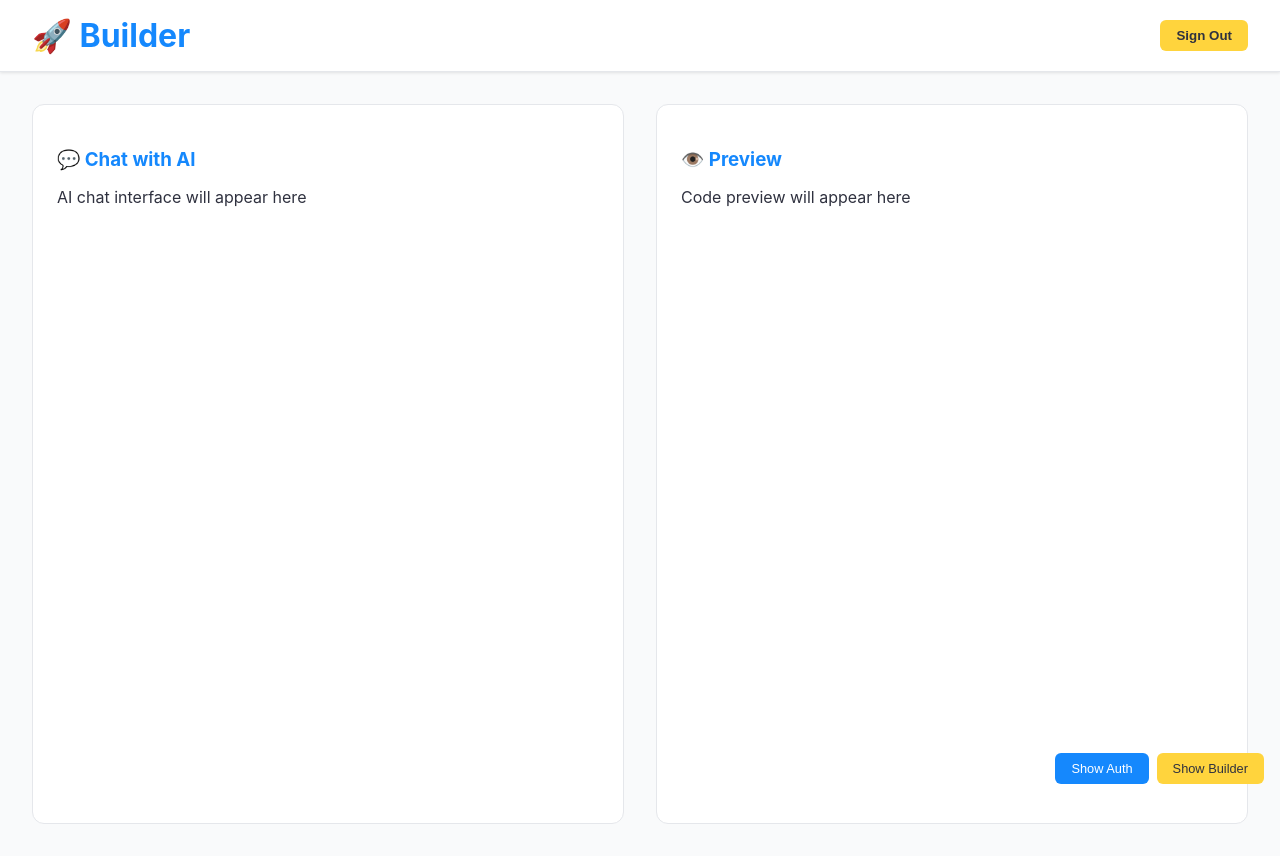
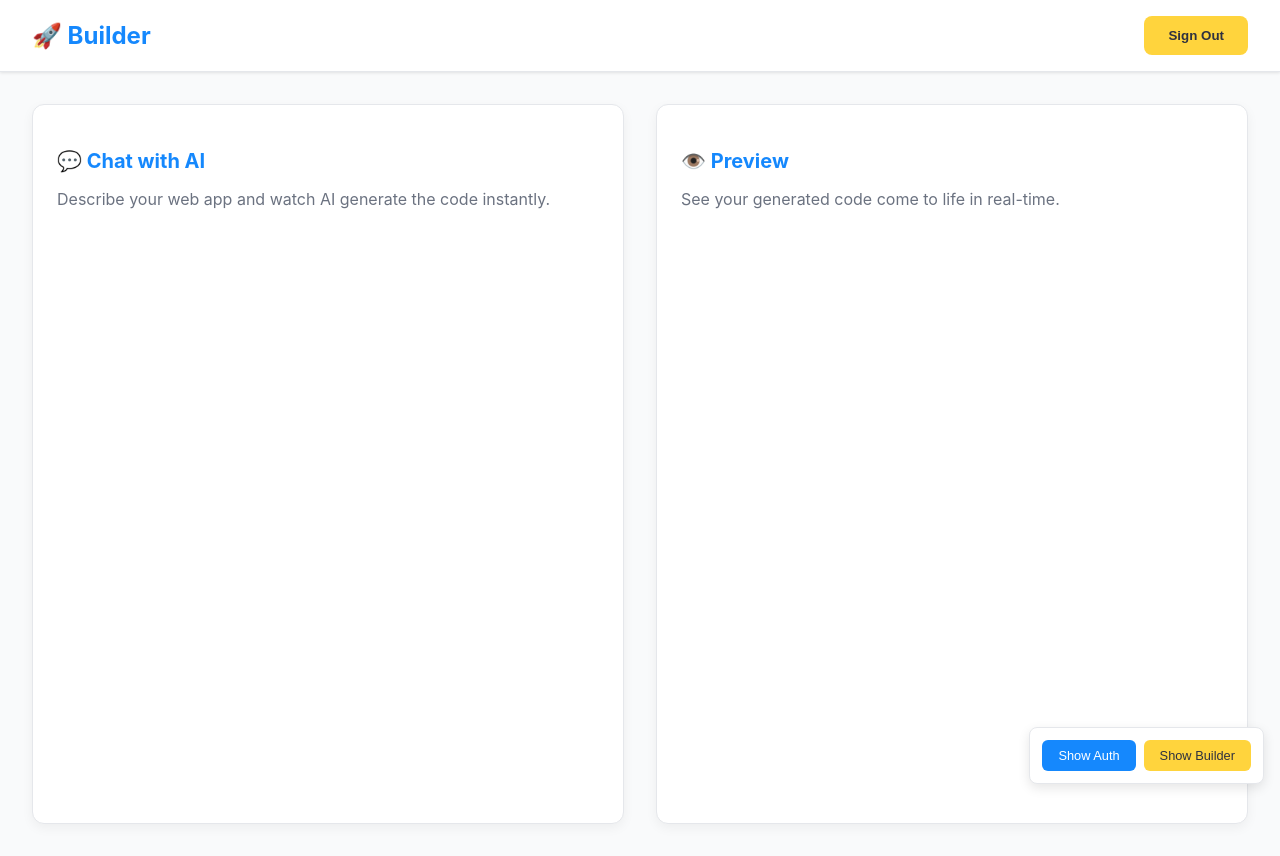
Before and after one commit to tedcharles111/engineer, a React (Vite) app: page / in a window 1280 px wide. Both pictures are taken after a click on the button "Show Builder". Built offline with nearby package versions, Linux system fonts and the light colour scheme.

Commit message:
fix: remove TypeScript errors, use hardcoded Bolt.new colors, working version

```diff
--- a/src/App.tsx
+++ b/src/App.tsx
@@ -1,40 +1,55 @@
-import React, { useState, useEffect } from 'react';
+import { useState } from 'react';
 import './index.css';
 
+function App() {
+  const [isAuthenticated, setIsAuthenticated] = useState(false);
+
   // Simple inline components to avoid import errors
-const Auth = () => (
+  const AuthPage = () => (
     <div style={{
       minHeight: '100vh',
-    background: 'var(--light-background)',
+      background: 'linear-gradient(135deg, #1588FD 0%, #0C7AE6 100%)',
       display: 'flex',
       alignItems: 'center',
       justifyContent: 'center',
       padding: '2rem'
     }}>
       <div style={{
-      background: 'var(--white)',
+        background: 'white',
         padding: '3rem',
-      borderRadius: '12px',
-      boxShadow: '0 4px 20px rgba(0,0,0,0.1)',
-      border: '1px solid var(--border-color)',
+        borderRadius: '16px',
+        boxShadow: '0 20px 60px rgba(21, 136, 253, 0.3)',
         maxWidth: '400px',
         width: '100%',
         textAlign: 'center'
       }}>
-      <h1 style={{ color: 'var(--primary-blue)', marginBottom: '0.5rem' }}>🔐 Sign In</h1>
-      <p style={{ color: 'var(--text-secondary)', marginBottom: '2rem' }}>Welcome to Multiverse AI</p>
+        <h1 style={{
+          color: '#1588FD',
+          fontSize: '2.5rem',
+          marginBottom: '0.5rem'
+        }}>
+          🚀 Multiverse AI
+        </h1>
+        <p style={{
+          color: '#6B7280',
+          marginBottom: '2rem',
+          fontSize: '1.1rem'
+        }}>
+          Build web apps with AI power
+        </p>
 
-      <div style={{ marginBottom: '1rem' }}>
+        <div style={{ marginBottom: '1.5rem' }}>
           <input
             type="email"
             placeholder="Email address"
             style={{
               width: '100%',
               padding: '1rem',
-            border: '2px solid var(--border-color)',
+              border: '2px solid #E5E7EB',
               borderRadius: '8px',
               fontSize: '1rem',
-            marginBottom: '1rem'
+              marginBottom: '1rem',
+              boxSizing: 'border-box'
             }}
           />
           <input
@@ -43,16 +58,17 @@
             style={{
               width: '100%',
               padding: '1rem',
-            border: '2px solid var(--border-color)',
+              border: '2px solid #E5E7EB',
               borderRadius: '8px',
               fontSize: '1rem',
-            marginBottom: '1rem'
+              marginBottom: '1.5rem',
+              boxSizing: 'border-box'
             }}
           />
         </div>
 
         <button style={{
-        background: 'var(--primary-blue)',
+          background: '#1588FD',
           color: 'white',
           border: 'none',
           padding: '1rem 2rem',
@@ -61,22 +77,30 @@
           fontWeight: '600',
           width: '100%',
           cursor: 'pointer',
-        marginBottom: '1rem'
+          marginBottom: '1rem',
+          transition: 'all 0.2s ease'
         }}>
           Sign In
         </button>
 
         <button style={{
-        background: 'var(--electric-yellow)',
-        color: 'var(--dark-charcoal)',
+          background: '#2F313F',
+          color: 'white',
           border: 'none',
           padding: '1rem 2rem',
           borderRadius: '8px',
           fontSize: '1rem',
           fontWeight: '600',
           width: '100%',
-        cursor: 'pointer'
+          cursor: 'pointer',
+          display: 'flex',
+          alignItems: 'center',
+          justifyContent: 'center',
+          gap: '0.5rem'
         }}>
+          <svg width="20" height="20" viewBox="0 0 24 24" fill="currentColor">
+            <path d="M12 0c-6.626 0-12 5.373-12 12 0 5.302 3.438 9.8 8.207 11.387.599.111.793-.261.793-.577v-2.234c-3.338.726-4.033-1.416-4.033-1.416-.546-1.387-1.333-1.756-1.333-1.756-1.089-.745.083-.729.083-.729 1.205.084 1.839 1.237 1.839 1.237 1.07 1.834 2.807 1.304 3.492.997.107-.775.418-1.305.762-1.604-2.665-.305-5.467-1.334-5.467-5.931 0-1.311.469-2.381 1.236-3.221-.124-.303-.535-1.524.117-3.176 0 0 1.008-.322 3.301 1.23.957-.266 1.983-.399 3.003-.404 1.02.005 2.047.138 3.006.404 2.291-1.552 3.297-1.23 3.297-1.23.653 1.653.242 2.874.118 3.176.77.84 1.235 1.911 1.235 3.221 0 4.609-2.807 5.624-5.479 5.921.43.372.823 1.102.823 2.222v3.293c0 .319.192.694.801.576 4.765-1.589 8.199-6.086 8.199-11.386 0-6.627-5.373-12-12-12z"/>
+          </svg>
           Sign In with GitHub
         </button>
       </div>
@@ -86,24 +110,31 @@
   const BuilderPage = () => (
     <div style={{
       minHeight: '100vh',
-    background: 'var(--light-background)'
+      background: '#F9FAFB'
     }}>
       <header style={{
-      background: 'var(--white)',
+        background: 'white',
         padding: '1rem 2rem',
-      borderBottom: '1px solid var(--border-color)',
+        borderBottom: '1px solid #E5E7EB',
         boxShadow: '0 1px 3px rgba(0,0,0,0.1)',
         display: 'flex',
         justifyContent: 'space-between',
         alignItems: 'center'
       }}>
-      <h1 style={{ color: 'var(--primary-blue)', margin: 0 }}>🚀 Builder</h1>
+        <h1 style={{
+          color: '#1588FD',
+          margin: 0,
+          fontSize: '1.5rem',
+          fontWeight: '700'
+        }}>
+          🚀 Builder
+        </h1>
         <button style={{
-        background: 'var(--electric-yellow)',
-        color: 'var(--dark-charcoal)',
+          background: '#FFD43D',
+          color: '#2F313F',
           border: 'none',
-        padding: '0.5rem 1rem',
-        borderRadius: '6px',
+          padding: '0.75rem 1.5rem',
+          borderRadius: '8px',
           fontWeight: '600',
           cursor: 'pointer'
         }}>
@@ -116,56 +147,79 @@
         gridTemplateColumns: '1fr 1fr',
         gap: '2rem',
         padding: '2rem',
-      height: 'calc(100vh - 80px)'
+        height: 'calc(100vh - 80px)',
+        maxWidth: '1400px',
+        margin: '0 auto'
       }}>
         <div style={{
-        background: 'var(--white)',
+          background: 'white',
           borderRadius: '12px',
           padding: '1.5rem',
-        border: '1px solid var(--border-color)'
+          border: '1px solid #E5E7EB',
+          boxShadow: '0 4px 12px rgba(0,0,0,0.05)'
         }}>
-        <h3 style={{ color: 'var(--primary-blue)', marginBottom: '1rem' }}>💬 Chat with AI</h3>
-        <p>AI chat interface will appear here</p>
+          <h3 style={{
+            color: '#1588FD',
+            marginBottom: '1rem',
+            fontSize: '1.25rem'
+          }}>
+            💬 Chat with AI
+          </h3>
+          <p style={{ color: '#6B7280' }}>
+            Describe your web app and watch AI generate the code instantly.
+          </p>
         </div>
 
         <div style={{
-        background: 'var(--white)',
+          background: 'white',
           borderRadius: '12px',
           padding: '1.5rem',
-        border: '1px solid var(--border-color)'
+          border: '1px solid #E5E7EB',
+          boxShadow: '0 4px 12px rgba(0,0,0,0.05)'
         }}>
-        <h3 style={{ color: 'var(--primary-blue)', marginBottom: '1rem' }}>👁️ Preview</h3>
-        <p>Code preview will appear here</p>
+          <h3 style={{
+            color: '#1588FD',
+            marginBottom: '1rem',
+            fontSize: '1.25rem'
+          }}>
+            👁️ Preview
+          </h3>
+          <p style={{ color: '#6B7280' }}>
+            See your generated code come to life in real-time.
+          </p>
         </div>
       </div>
     </div>
   );
 
-function App() {
-  const [isAuthenticated, setIsAuthenticated] = useState(false);
+  return (
+    <div>
+      {isAuthenticated ? <BuilderPage /> : <AuthPage />}
 
-  return (
-    <div className="app">
-      {isAuthenticated ? <BuilderPage /> : <Auth />}
-
-      {/* Debug buttons */}
+      {/* Debug buttons - remove in production */}
       <div style={{
         position: 'fixed',
         bottom: '1rem',
         right: '1rem',
         display: 'flex',
-        gap: '0.5rem'
+        gap: '0.5rem',
+        background: 'white',
+        padding: '0.75rem',
+        borderRadius: '8px',
+        boxShadow: '0 4px 12px rgba(0,0,0,0.1)',
+        border: '1px solid #E5E7EB'
       }}>
         <button
           onClick={() => setIsAuthenticated(false)}
           style={{
-            background: 'var(--primary-blue)',
+            background: '#1588FD',
             color: 'white',
             border: 'none',
             padding: '0.5rem 1rem',
             borderRadius: '6px',
             cursor: 'pointer',
-            fontSize: '0.8rem'
+            fontSize: '0.8rem',
+            fontWeight: '500'
           }}
         >
           Show Auth
@@ -173,13 +227,14 @@
         <button
           onClick={() => setIsAuthenticated(true)}
           style={{
-            background: 'var(--electric-yellow)',
-            color: 'var(--dark-charcoal)',
+            background: '#FFD43D',
+            color: '#2F313F',
             border: 'none',
             padding: '0.5rem 1rem',
             borderRadius: '6px',
             cursor: 'pointer',
-            fontSize: '0.8rem'
+            fontSize: '0.8rem',
+            fontWeight: '500'
           }}
         >
           Show Builder
```
Lines whose indentation alone changed are shown as unchanged.
